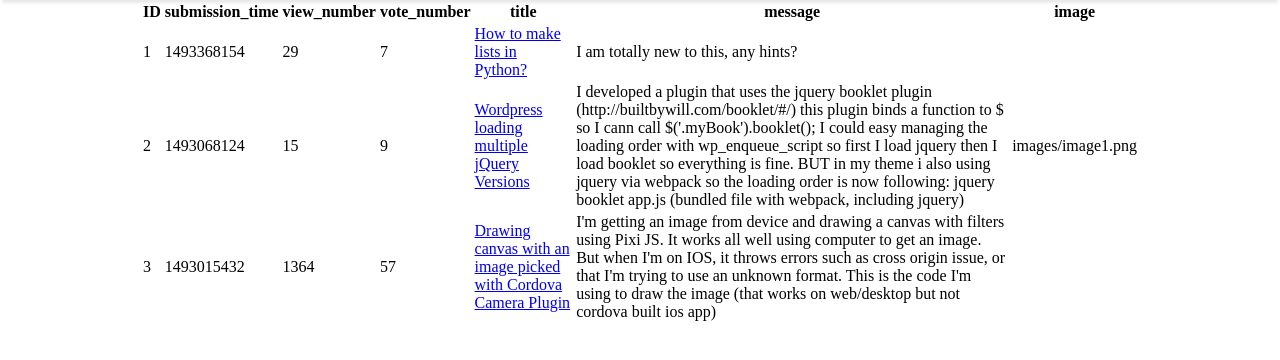
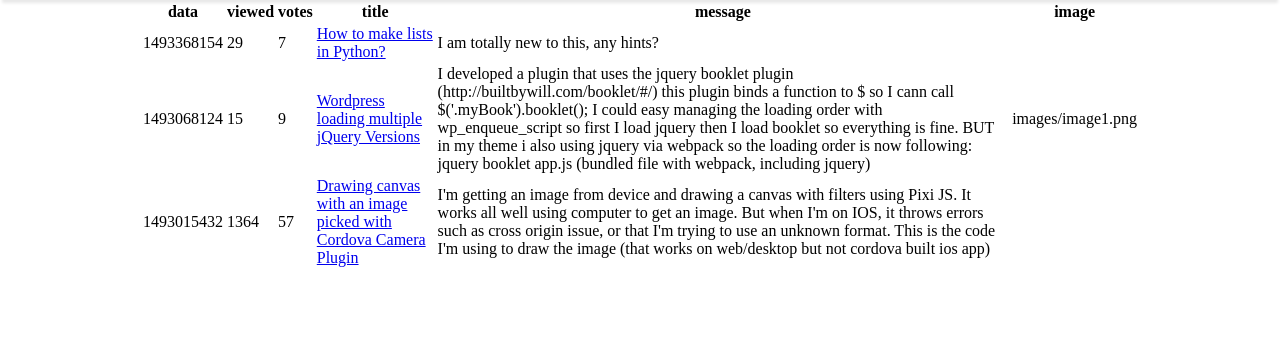
Before and after one commit to RadekRo/ask-mate, a Flask app: page / in a window 1280 px wide. Shown: the part 44-404 px from the top of the page. Run offline with Flask 3, Linux system fonts and the light colour scheme; some libraries are stand-ins or nearby versions.

Commit message:
Get rid of an id in question list

```diff
--- a/templates/list.html
+++ b/templates/list.html
@@ -3,17 +3,15 @@
         <div class="question-list">
             <table>
                 <tr>
-                    <th>ID</th>
-                    <th>submission_time</th>
-                    <th>view_number</th>
-                    <th>vote_number</th>
+                    <th>data</th>
+                    <th>viewed</th>
+                    <th>votes</th>
                     <th>title</th>
                     <th>message</th>
                     <th>image</th>
                 </tr>
                 {% for questions in all_questions %}
                 <tr>
-                    <td>{{questions[0]}}</td>
                     <td>{{questions[1]}}</td>
                     <td>{{questions[2]}}</td>
                     <td>{{questions[3]}}</td>
```
